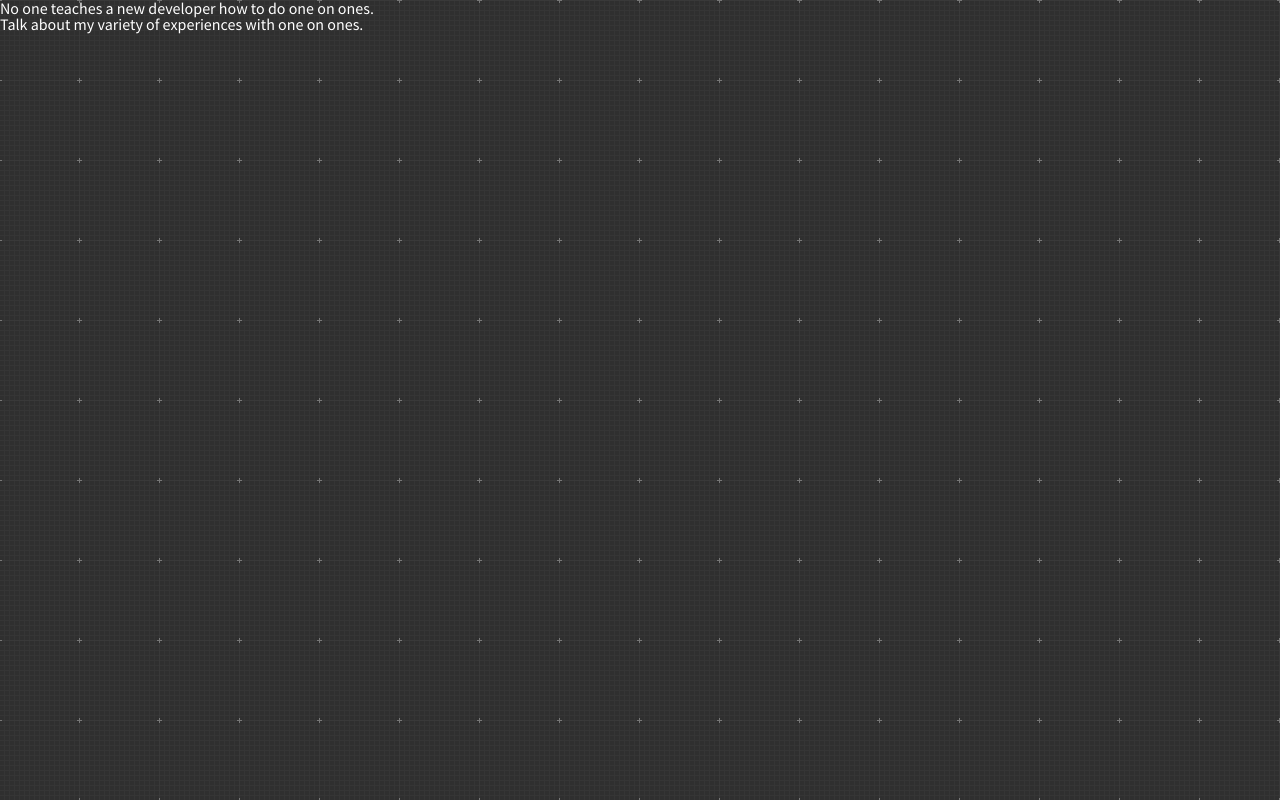
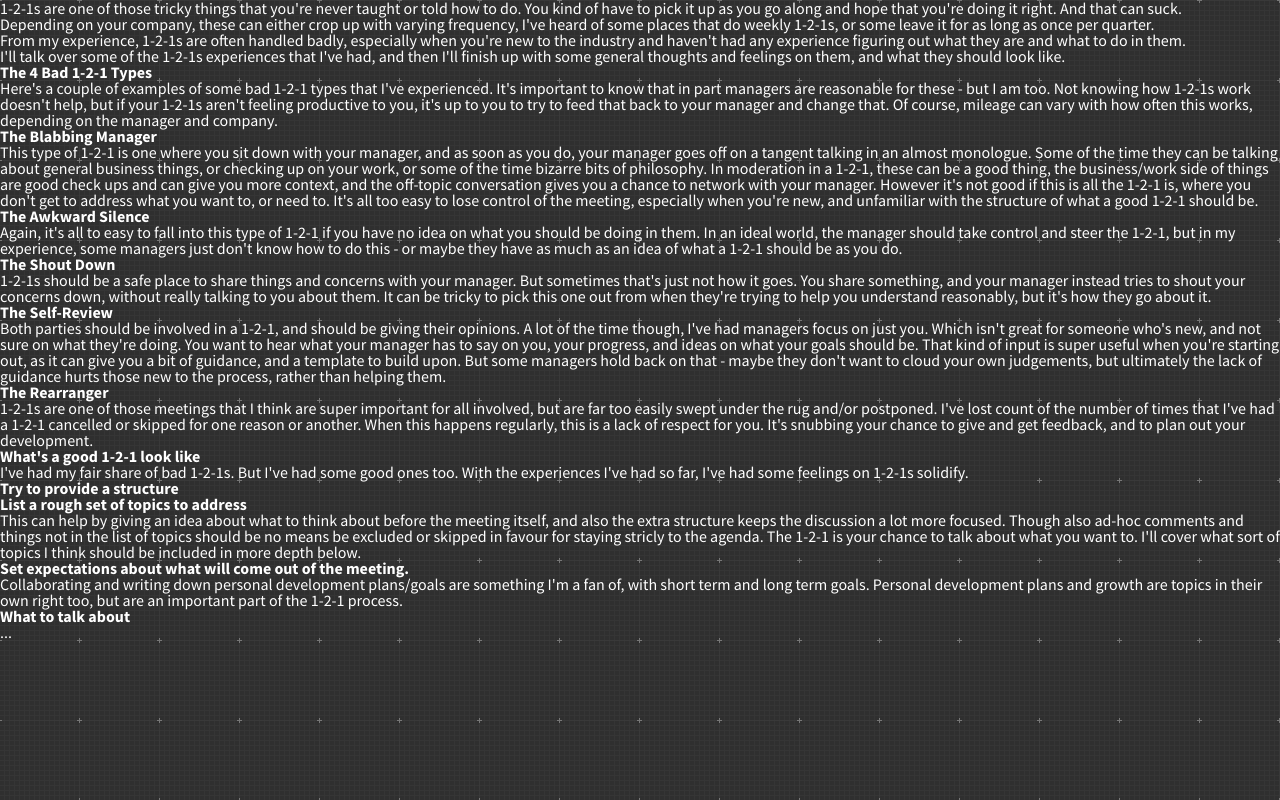
Before and after one commit to StephaneP/mael, a Next.js app: page /posts/one-on-ones in a window 1280 px wide. Built offline with nearby package versions, Linux system fonts and the light colour scheme.

Commit message:
feat: 🎸 Add more content to 1-2-1 draft

```diff
--- a/pages/posts/anatomy-of-a-click.mdx
+++ b/pages/posts/anatomy-of-a-click.mdx
@@ -3,7 +3,7 @@ layout: "BlogPost"
 title: "Anatomy of a Click"
 tags: react, react-native, react-native-web, testing, bug
 createdAt: 2020-05-05T20:27:33.278Z
-modifiedAt: 2020-05-31T10:28:47.176Z
+modifiedAt: 2020-06-01T08:59:47.337Z
 ---
 
 import EventExample, { EventList } from "../../components/atoms/EventExample";
--- a/pages/posts/documenting-everything.mdx
+++ b/pages/posts/documenting-everything.mdx
@@ -3,7 +3,7 @@ layout: "BlogPost"
 title: "Documenting Everything"
 draft: true
 createdAt: 2020-05-07T11:28:25.498Z
-modifiedAt: 2020-05-31T10:28:47.178Z
+modifiedAt: 2020-06-01T08:59:47.339Z
 ---
 
 Talk about the importance of documenting discussions and decisions.
--- a/pages/posts/electron-menus.mdx
+++ b/pages/posts/electron-menus.mdx
@@ -4,7 +4,7 @@ title: "Updating Electron Menus"
 tags: electron, learning
 draft: true
 createdAt: 2020-05-23T19:30:09.161Z
-modifiedAt: 2020-05-31T10:28:47.179Z
+modifiedAt: 2020-06-01T08:59:47.341Z
 ---
 
 # Introduction
--- a/pages/posts/next-mdx-enhanced-build.mdx
+++ b/pages/posts/next-mdx-enhanced-build.mdx
@@ -4,7 +4,7 @@ title: "next-mdx-enhanced Build Issues"
 draft: true
 tags: nextjs, bug
 createdAt: 2020-05-07T11:10:29.142Z
-modifiedAt: 2020-05-31T10:28:47.180Z
+modifiedAt: 2020-06-01T08:59:47.341Z
 ---
 
 So here's the story of how I lost a few hours of my life figuring out some issues with some tests.
--- a/pages/posts/one-on-ones.mdx
+++ b/pages/posts/one-on-ones.mdx
@@ -1,11 +1,58 @@
 ---
 layout: "BlogPost"
 title: "1-2-1s"
+tags: interpersonal, 121, thoughts
 draft: true
 createdAt: 2020-05-05T19:20:52.571Z
-modifiedAt: 2020-05-31T10:28:47.180Z
+modifiedAt: 2020-06-01T09:58:40.328Z
 ---
 
-No one teaches a new developer how to do one on ones.
+1-2-1s are one of those tricky things that you're never taught or told how to do. You kind of have to pick it up as you go along and hope that you're doing it right. And that can suck.
 
-Talk about my variety of experiences with one on ones.
+Depending on your company, these can either crop up with varying frequency, I've heard of some places that do weekly 1-2-1s, or some leave it for as long as once per quarter.
+
+From my experience, 1-2-1s are often handled badly, especially when you're new to the industry and haven't had any experience figuring out what they are and what to do in them.
+
+I'll talk over some of the 1-2-1s experiences that I've had, and then I'll finish up with some general thoughts and feelings on them, and what they should look like.
+
+# The 4 Bad 1-2-1 Types
+
+Here's a couple of examples of some bad 1-2-1 types that I've experienced. It's important to know that in part managers are reasonable for these - but I am too. Not knowing how 1-2-1s work doesn't help, but if your 1-2-1s aren't feeling productive to you, it's up to you to try to feed that back to your manager and change that. Of course, mileage can vary with how often this works, depending on the manager and company.
+
+### The Blabbing Manager
+
+This type of 1-2-1 is one where you sit down with your manager, and as soon as you do, your manager goes off on a tangent talking in an almost monologue. Some of the time they can be talking about general business things, or checking up on your work, or some of the time bizarre bits of philosophy. In moderation in a 1-2-1, these can be a good thing, the business/work side of things are good check ups and can give you more context, and the off-topic conversation gives you a chance to network with your manager. However it's not good if this is all the 1-2-1 is, where you don't get to address what you want to, or need to. It's all too easy to lose control of the meeting, especially when you're new, and unfamiliar with the structure of what a good 1-2-1 should be.
+
+### The Awkward Silence
+
+Again, it's all to easy to fall into this type of 1-2-1 if you have no idea on what you should be doing in them. In an ideal world, the manager should take control and steer the 1-2-1, but in my experience, some managers just don't know how to do this - or maybe they have as much as an idea of what a 1-2-1 should be as you do.
+
+### The Shout Down
+
+1-2-1s should be a safe place to share things and concerns with your manager. But sometimes that's just not how it goes. You share something, and your manager instead tries to shout your concerns down, without really talking to you about them. It can be tricky to pick this one out from when they're trying to help you understand reasonably, but it's how they go about it.
+
+### The Self-Review
+
+Both parties should be involved in a 1-2-1, and should be giving their opinions. A lot of the time though, I've had managers focus on just you. Which isn't great for someone who's new, and not sure on what they're doing. You want to hear what your manager has to say on you, your progress, and ideas on what your goals should be. That kind of input is super useful when you're starting out, as it can give you a bit of guidance, and a template to build upon. But some managers hold back on that - maybe they don't want to cloud your own judgements, but ultimately the lack of guidance hurts those new to the process, rather than helping them.
+
+### The Rearranger
+
+1-2-1s are one of those meetings that I think are super important for all involved, but are far too easily swept under the rug and/or postponed. I've lost count of the number of times that I've had a 1-2-1 cancelled or skipped for one reason or another. When this happens regularly, this is a lack of respect for you. It's snubbing your chance to give and get feedback, and to plan out your development.
+
+# What's a good 1-2-1 look like
+
+I've had my fair share of bad 1-2-1s. But I've had some good ones too. With the experiences I've had so far, I've had some feelings on 1-2-1s solidify.
+
+## Try to provide a structure
+
+### List a rough set of topics to address
+
+This can help by giving an idea about what to think about before the meeting itself, and also the extra structure keeps the discussion a lot more focused. Though also ad-hoc comments and things not in the list of topics should be no means be excluded or skipped in favour for staying stricly to the agenda. The 1-2-1 is your chance to talk about what you want to. I'll cover what sort of topics I think should be included in more depth below.
+
+### Set expectations about what will come out of the meeting.
+
+Collaborating and writing down personal development plans/goals are something I'm a fan of, with short term and long term goals. Personal development plans and growth are topics in their own right too, but are an important part of the 1-2-1 process.
+
+## What to talk about
+
+...
--- a/pages/posts/project-temtem-api.mdx
+++ b/pages/posts/project-temtem-api.mdx
@@ -4,7 +4,7 @@ title: "Project: Temtem API"
 draft: true
 tags: project,games,api,nextjs,io-ts,ci
 createdAt: 2020-05-21T10:14:05.261Z
-modifiedAt: 2020-05-31T10:28:47.181Z
+modifiedAt: 2020-06-01T08:59:47.343Z
 ---
 
 import Browser from "../../components/atoms/Browser";
--- a/pages/posts/wtf-is-chromatic.mdx
+++ b/pages/posts/wtf-is-chromatic.mdx
@@ -3,7 +3,7 @@ layout: "BlogPost"
 title: "WTF is Chromatic"
 tags: chromatic, storybook, ui, testing
 createdAt: 2020-05-20T09:35:49.680Z
-modifiedAt: 2020-05-31T10:28:47.181Z
+modifiedAt: 2020-06-01T08:59:47.344Z
 ---
 
 # Introduction
--- a/styles/styles.css
+++ b/styles/styles.css
@@ -29,7 +29,8 @@ h3,
 h4,
 h5,
 h6,
-b {
+b,
+strong {
   font-weight: bold;
 }
 
```
